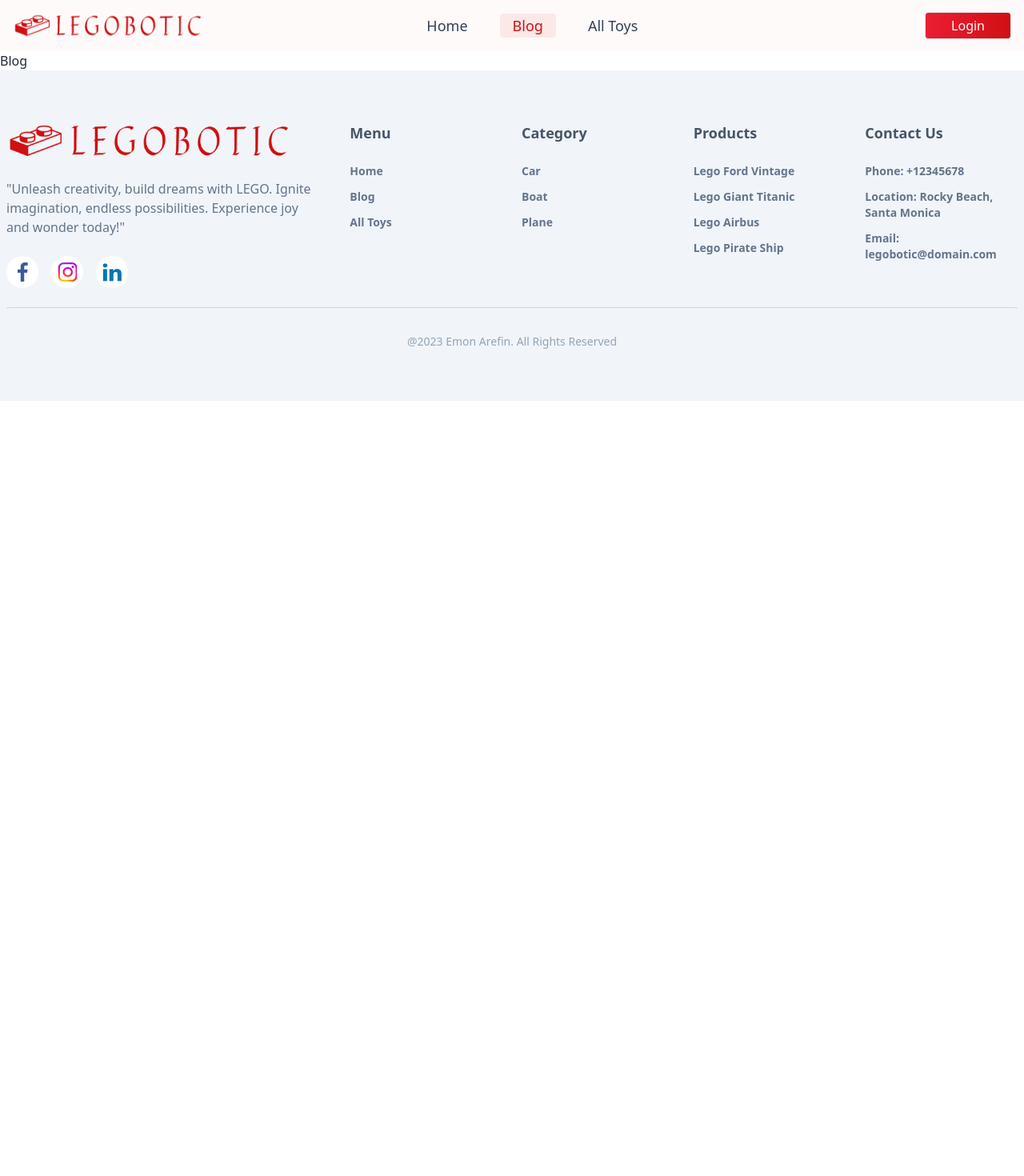
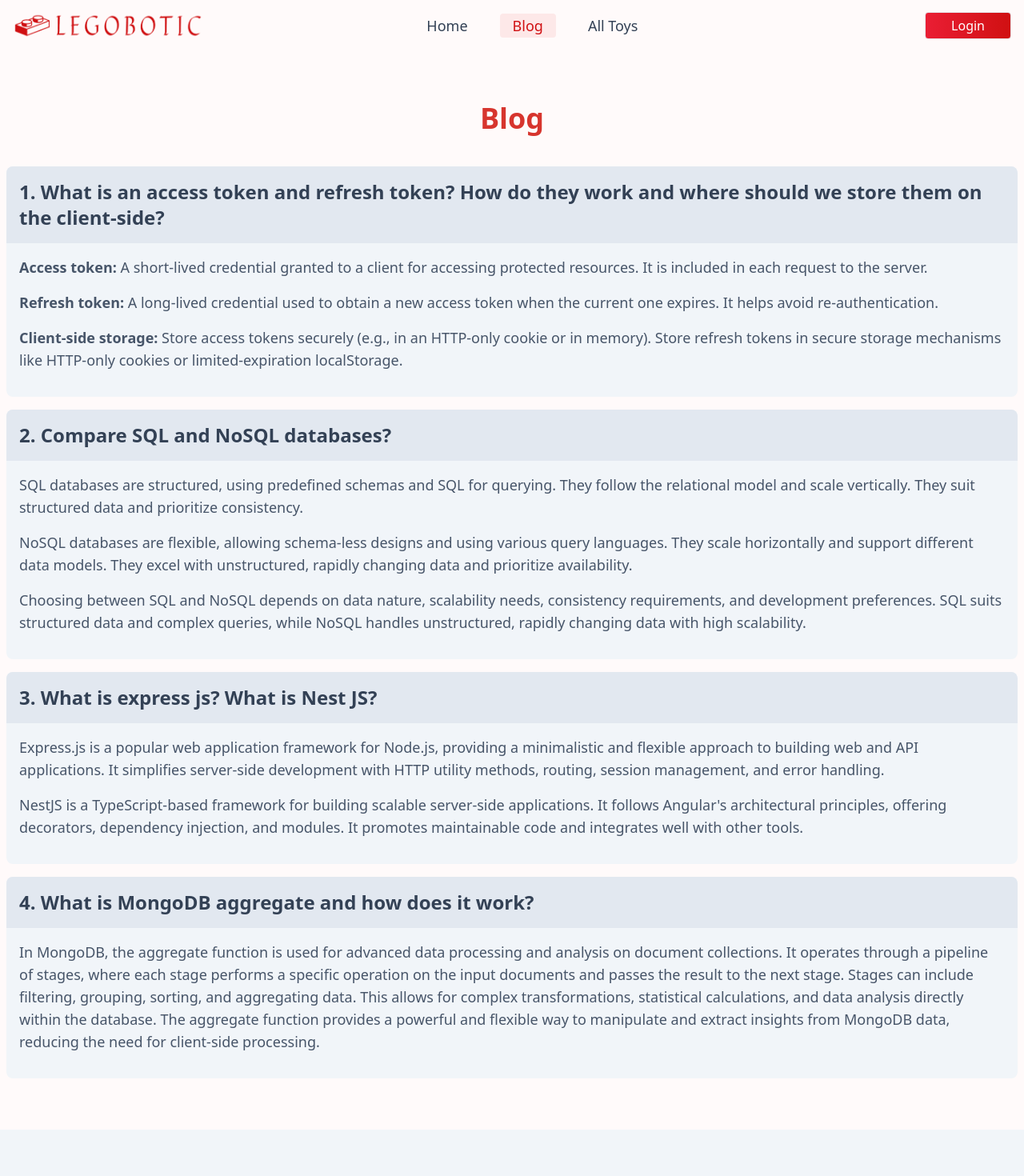
Before and after one commit to emon360arefin/legobotic-client, a React (Vite) app: page /blog in a window 1280 px wide. Shown: the top 1470 px of the page at 80% size. Before the commit the page ends 800 px from the top, so only its background shows below. Built offline with nearby package versions, Linux system fonts and the light colour scheme; no server answers.

Commit message:
Blog Page Done

```diff
--- a/src/Component/Blog/Blog.jsx
+++ b/src/Component/Blog/Blog.jsx
@@ -2,8 +2,92 @@
 
 const Blog = () => {
     return (
-        <div>
-            <h2>Blog</h2>
+        <div className='bg-[#FFFAFA]'>
+            <div className='max-w-7xl mx-auto px-2 py-16 '>
+
+
+                <div>
+                    <h2 className={`text-3xl text-center md:text-4xl font-bold text-[#D7352E] leading-normal mb-10`}>Blog</h2>
+
+                </div>
+
+
+                {/* Question 1 */}
+                <div className="item-box bg-slate-100 p-0 rounded-lg mt-2">
+                    <h1 className="text-2xl  font-semibold p-4 bg-[#E2E8F0] text-slate-700 rounded-t-lg">1. What is an access token and refresh token? How do they work and where should we store them on the client-side?
+                    </h1>
+                    <div className="px-4 py-4">
+                        <p className="pb-4 text-lg text-slate-600"> <span className='font-bold'>Access token:</span> A short-lived credential granted to a client for accessing protected resources. It is included in each request to the server.
+
+
+
+                        </p>
+                        <p className="pb-4 text-lg text-slate-600">
+
+                            <span className='font-bold'>Refresh token:</span> A long-lived credential used to obtain a new access token when the current one expires. It helps avoid re-authentication.
+
+
+
+                        </p>
+                        <p className="pb-4 text-lg text-slate-600">
+
+                            <span className='font-bold'>Client-side storage:</span> Store access tokens securely (e.g., in an HTTP-only cookie or in memory). Store refresh tokens in secure storage mechanisms like HTTP-only cookies or limited-expiration localStorage.
+
+                        </p>
+
+                    </div>
+                </div>
+
+                {/* Question 2 */}
+                <div className="item-box bg-slate-100 p-0 rounded-lg mt-4">
+                    <h1 className="text-2xl font-semibold p-4 bg-[#E2E8F0] text-slate-700 rounded-t-lg">2. Compare SQL and NoSQL databases?</h1>
+                    <div className="px-4 py-4">
+                        <p className="pb-4 text-lg text-slate-600">SQL databases are structured, using predefined schemas and SQL for querying. They follow the relational model and scale vertically. They suit structured data and prioritize consistency.
+                        </p>
+
+                        <p className="pb-4 text-lg text-slate-600">
+                            NoSQL databases are flexible, allowing schema-less designs and using various query languages. They scale horizontally and support different data models. They excel with unstructured, rapidly changing data and prioritize availability.
+
+
+                        </p>
+
+                        <p className="pb-4 text-lg text-slate-600">
+
+                            Choosing between SQL and NoSQL depends on data nature, scalability needs, consistency requirements, and development preferences. SQL suits structured data and complex queries, while NoSQL handles unstructured, rapidly changing data with high scalability.
+                        </p>
+
+
+                    </div>
+                </div>
+
+                {/* Question 3 */}
+                <div className="item-box  bg-slate-100 p-0 rounded-lg mt-4">
+                    <h1 className="text-2xl font-semibold p-4 bg-[#E2E8F0] text-slate-700 rounded-t-lg">3. What is express js? What is Nest JS?</h1>
+                    <div className="px-4 py-4">
+                        <p className="pb-4 text-lg text-slate-600"> Express.js is a popular web application framework for Node.js, providing a minimalistic and flexible approach to building web and API applications. It simplifies server-side development with HTTP utility methods, routing, session management, and error handling.
+
+
+                        </p>
+
+                        <p className="pb-4 text-lg text-slate-600">
+
+                            NestJS is a TypeScript-based framework for building scalable server-side applications. It follows Angular's architectural principles, offering decorators, dependency injection, and modules. It promotes maintainable code and integrates well with other tools.
+                        </p>
+
+                    </div>
+                </div>
+
+                {/* Question 4 */}
+                <div className="item-box bg-slate-100 p-0 rounded-lg mt-4">
+                    <h1 className="text-2xl font-semibold p-4 bg-[#E2E8F0] text-slate-700 rounded-t-lg">4. What is MongoDB aggregate and how does it work?</h1>
+                    <div className="px-4 py-4">
+                        <p className="pb-4 text-lg text-slate-600">In MongoDB, the aggregate function is used for advanced data processing and analysis on document collections. It operates through a pipeline of stages, where each stage performs a specific operation on the input documents and passes the result to the next stage. Stages can include filtering, grouping, sorting, and aggregating data. This allows for complex transformations, statistical calculations, and data analysis directly within the database. The aggregate function provides a powerful and flexible way to manipulate and extract insights from MongoDB data, reducing the need for client-side processing.
+
+                        </p>
+
+                    </div>
+                </div>
+            </div>
         </div>
     );
 };
```
